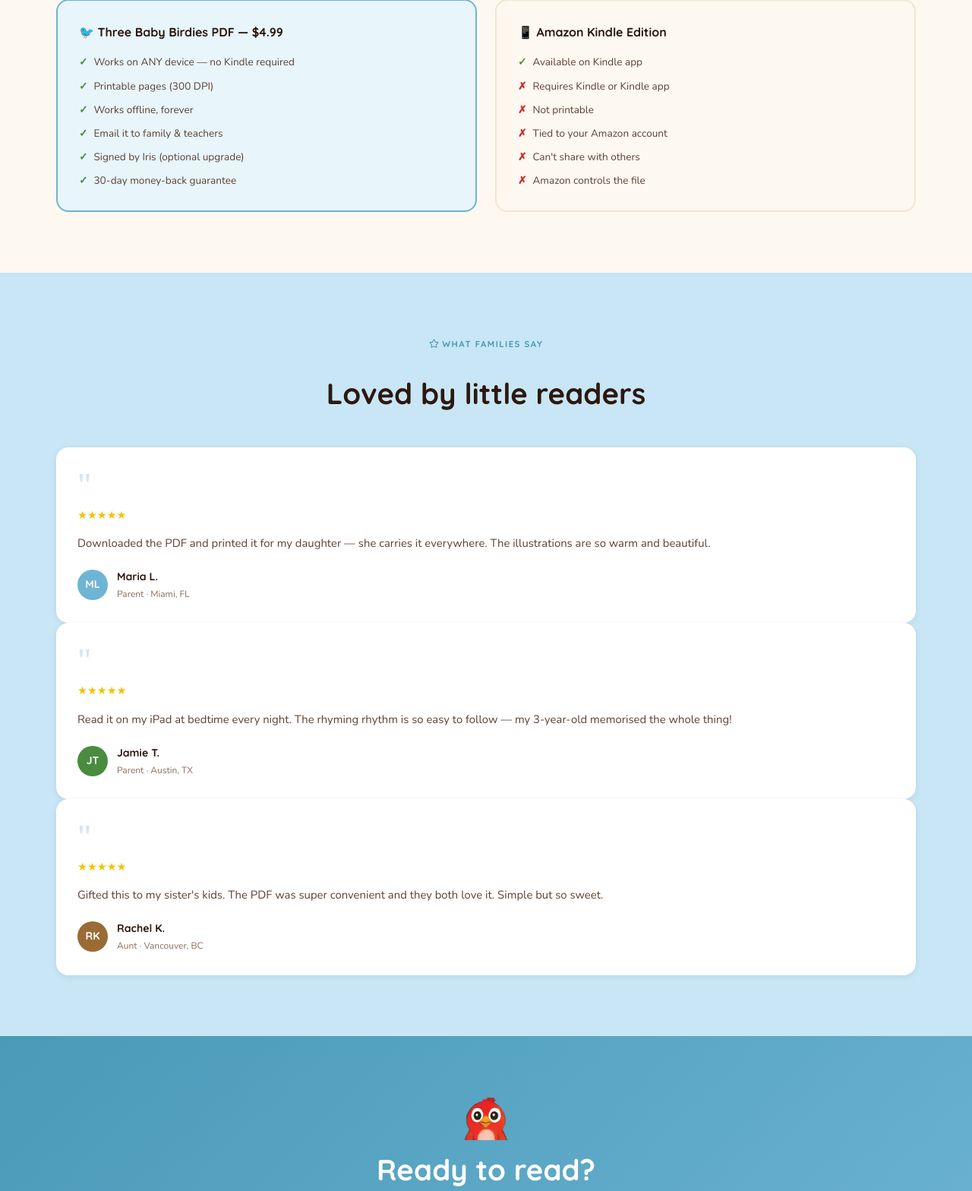
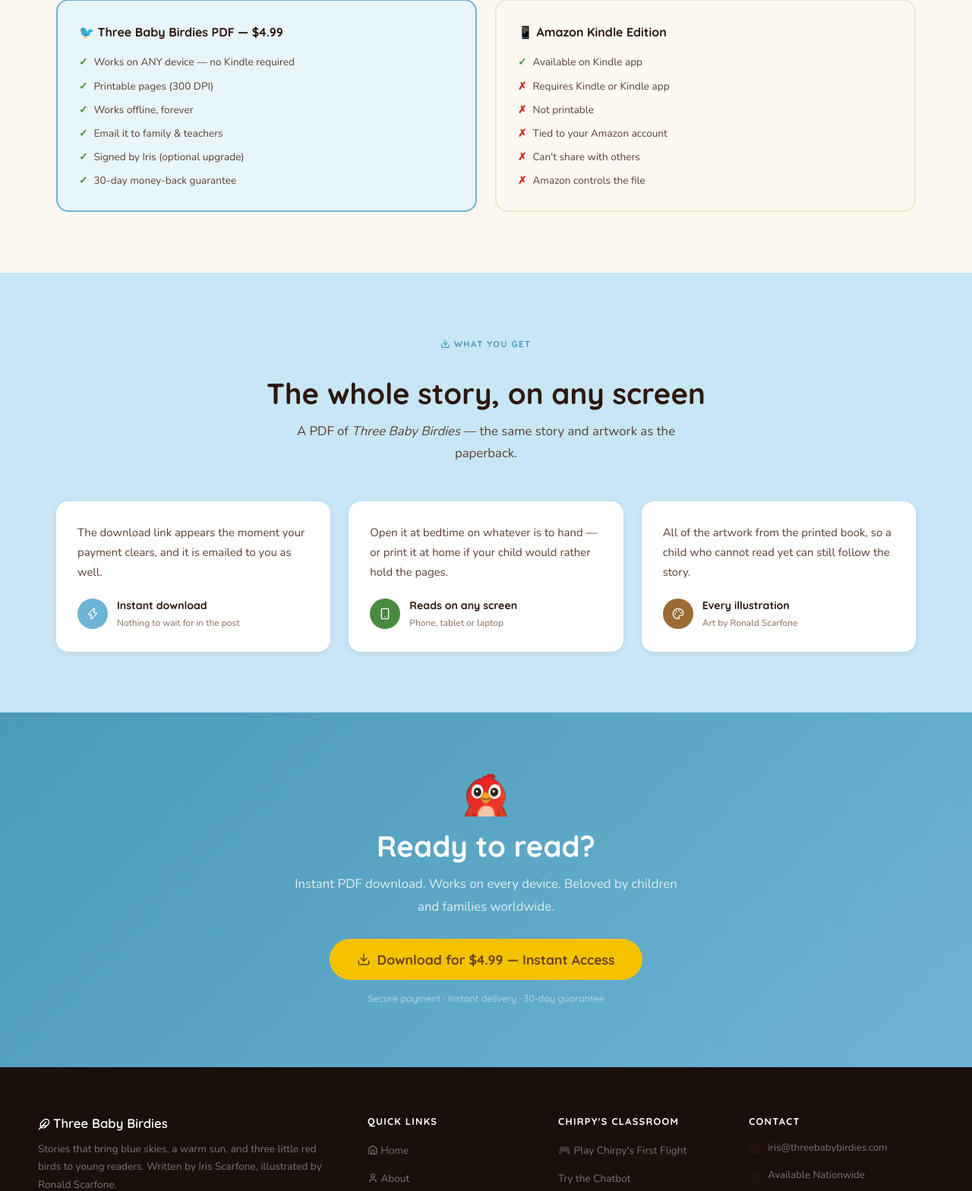
Before and after one commit to MSheharyar/mamabird-website, a PHP site: page /ebook.html in a window 1280 px wide. Shown: the part 2093-3661 px from the top of the page at 76% size. Run offline with PHP 8.4, Linux system fonts and the light colour scheme; some libraries are stand-ins or nearby versions.

Commit message:
Fix the eBook cards: the grid was missing, and so were the reviewers
Two problems on that section, one visual and one not.

The layout: .t-grid only ever existed inside index.html's own <style>,
while the eight .t-card rules it arranges live in the shared stylesheet.
So ebook.html got the card styling with no grid at all — three cards at
full container width, one per row, each line of text running about 1100px,
far past anything readable. Moved .t-grid to css/main.css next to the
rules it belongs with, and gave it a two-column step at 900px instead of
dropping straight from three to one.

The content: the three reviews were invented. Maria L. in Miami, Jamie T.
in Austin, Rachel K. in Vancouver, five stars each, on a page that takes
$4.99 through Stripe. This is the same thing I removed from the homepage
and I missed it here — my fault for fixing the instance instead of
searching for the pattern. Replaced with what the download actually is:
instant link on payment, reads on any screen or prints at home, all of the
artwork from the printed book. Every claim is one the page already makes
elsewhere.

Grepped the rest of the site afterwards: no invented reviewers left
anywhere.

Co-Authored-By: Claude Opus 5 (1M context) <noreply@anthropic.com>

```diff
--- a/css/main.css
+++ b/css/main.css
@@ -255,6 +255,13 @@ footer { background:#1A0F0A; padding:64px var(--sp-md) 32px; }
 }
 
 /* Testimonial cards */
+/* The cards below are laid out by .t-grid. It used to live in index.html's
+   own <style>, so every other page using these cards got them at full
+   container width, one per row. It belongs with the card rules. */
+.t-grid { display:grid; grid-template-columns:repeat(3,1fr); gap:24px; }
+@media(max-width:900px){ .t-grid { grid-template-columns:1fr 1fr; } }
+@media(max-width:620px){ .t-grid { grid-template-columns:1fr; } }
+
 .t-card { background:#fff; border-radius:var(--r-md); padding:28px; box-shadow:var(--sh-sm); display:flex; flex-direction:column; }
 .t-quote { font-size:2.8rem; color:var(--sky); opacity:.3; font-family:Georgia,serif; line-height:1; margin-bottom:4px; }
 .t-stars { display:flex; gap:2px; color:var(--yellow); font-size:.9rem; margin-bottom:12px; }
--- a/ebook.html
+++ b/ebook.html
@@ -184,13 +184,41 @@
 <section class="section" style="background:var(--sky-light);">
   <div class="container">
     <div class="section-header reveal">
-      <span class="section-label"><i data-lucide="star" style="width:13px;height:13px;"></i> What families say</span>
-      <h2>Loved by little readers</h2>
+      <span class="section-label"><i data-lucide="download" style="width:13px;height:13px;"></i> What you get</span>
+      <h2>The whole story, on any screen</h2>
+      <p style="max-width:520px;margin:12px auto 0;">A PDF of <em>Three Baby Birdies</em> &mdash; the same story and artwork as the paperback.</p>
     </div>
     <div class="t-grid">
-      <div class="t-card reveal"><div class="t-quote">"</div><div class="t-stars">★★★★★</div><p class="t-text">Downloaded the PDF and printed it for my daughter — she carries it everywhere. The illustrations are so warm and beautiful.</p><div class="t-author"><div class="t-avatar" style="background:var(--sky);">ML</div><div><div class="t-name">Maria L.</div><div class="t-role">Parent · Miami, FL</div></div></div></div>
-      <div class="t-card reveal"><div class="t-quote">"</div><div class="t-stars">★★★★★</div><p class="t-text">Read it on my iPad at bedtime every night. The rhyming rhythm is so easy to follow — my 3-year-old memorised the whole thing!</p><div class="t-author"><div class="t-avatar" style="background:var(--green);">JT</div><div><div class="t-name">Jamie T.</div><div class="t-role">Parent · Austin, TX</div></div></div></div>
-      <div class="t-card reveal"><div class="t-quote">"</div><div class="t-stars">★★★★★</div><p class="t-text">Gifted this to my sister's kids. The PDF was super convenient and they both love it. Simple but so sweet.</p><div class="t-author"><div class="t-avatar" style="background:var(--brown);">RK</div><div><div class="t-name">Rachel K.</div><div class="t-role">Aunt · Vancouver, BC</div></div></div></div>
+      <div class="t-card">
+        <p class="t-text">The download link appears the moment your payment clears, and it is emailed to you as well.</p>
+        <div class="t-author">
+          <div class="t-avatar" style="background:var(--sky);"><i data-lucide="zap" style="width:16px;height:16px;"></i></div>
+          <div>
+            <div class="t-name">Instant download</div>
+            <div class="t-role">Nothing to wait for in the post</div>
+          </div>
+        </div>
+      </div>
+      <div class="t-card">
+        <p class="t-text">Open it at bedtime on whatever is to hand &mdash; or print it at home if your child would rather hold the pages.</p>
+        <div class="t-author">
+          <div class="t-avatar" style="background:var(--green);"><i data-lucide="smartphone" style="width:16px;height:16px;"></i></div>
+          <div>
+            <div class="t-name">Reads on any screen</div>
+            <div class="t-role">Phone, tablet or laptop</div>
+          </div>
+        </div>
+      </div>
+      <div class="t-card">
+        <p class="t-text">All of the artwork from the printed book, so a child who cannot read yet can still follow the story.</p>
+        <div class="t-author">
+          <div class="t-avatar" style="background:var(--brown);"><i data-lucide="palette" style="width:16px;height:16px;"></i></div>
+          <div>
+            <div class="t-name">Every illustration</div>
+            <div class="t-role">Art by Ronald Scarfone</div>
+          </div>
+        </div>
+      </div>
     </div>
   </div>
 </section>
--- a/index.html
+++ b/index.html
@@ -81,7 +81,6 @@
 .author-accent { position:absolute; inset:0; border:3px solid var(--yellow); border-radius:var(--r-lg); transform:translate(10px,10px); z-index:-1; }
 
 /* Testimonials */
-.t-grid { display:grid; grid-template-columns:repeat(3,1fr); gap:24px; }
 
 /* Newsletter */
 .nl-section { background:var(--dark); }
@@ -146,7 +145,6 @@
   .book-col-display { order:-1; }
   .about-grid  { grid-template-columns:1fr; gap:40px; }
   .author-photo-frame { order:-1; }
-  .t-grid      { grid-template-columns:1fr; }
   .nl-grid     { grid-template-columns:1fr; gap:40px; }
 }
 @media(max-width:560px){
```
